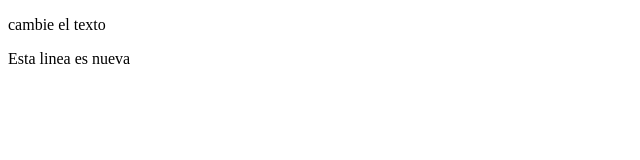
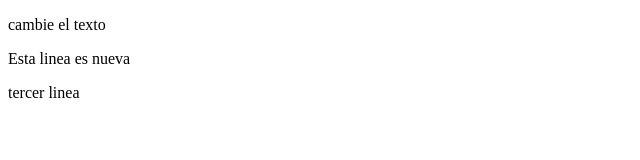
Before and after one commit to GeraMartinez99/prueba2, a website with bundled scripts: page index.html in a window 1280 px wide. Shown: the full height of the page, 0-640 px from the left. Built offline with nearby package versions, Linux system fonts and the light colour scheme; files whose address does not match are found by name.

Commit message:
main update

```diff
--- a/index.html
+++ b/index.html
@@ -11,5 +11,6 @@
     <div id="contenedor"></div>
     <p>cambie el texto</p>
     <p>Esta linea es nueva</p>
+    <p>tercer linea</p>
 </body>
 </html>
```
